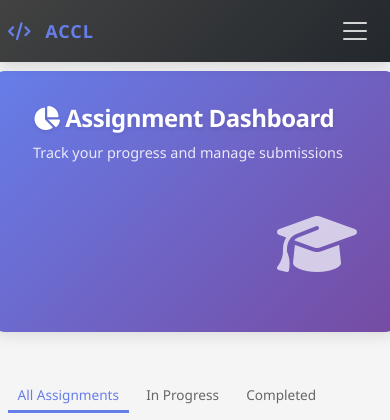
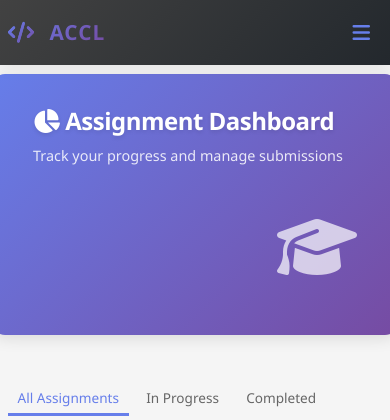
Before and after one commit to amr-yasser226/adaptive-code-lab, a Flask app: page /dashboard in a window 390 px wide. Shown: the top 420 px of the page. Run offline with Flask 3, Linux system fonts and the light colour scheme; the visitor is signed in with stand-in values (Sample User, id 1); some libraries are stand-ins or nearby versions.

Commit message:
feat(ui): modernize navbar with light theme and gradient accents
- White background with subtle shadow
- Gradient text logo (ACCL brand)
- Dark text nav-links with themed icons
- Register button with gradient background
- Mobile toggler with themed icons
- Much cleaner professional look

```diff
--- a/src/web/templates/base.html
+++ b/src/web/templates/base.html
@@ -29,43 +29,56 @@
         Skip to Main Content
     </a>
 
-    <!-- Navigation Bar -->
-    <nav class="navbar navbar-expand-lg navbar-dark bg-dark sticky-top" aria-label="Main Navigation">
+    <!-- Navigation Bar - Modern Light Theme -->
+    <nav class="navbar navbar-expand-lg sticky-top"
+        style="background: white; box-shadow: 0 2px 15px rgba(0,0,0,0.08); padding: 0.75rem 0;"
+        aria-label="Main Navigation">
         <div class="container-fluid">
-            <a class="navbar-brand" href="{{ url_for('index') }}" aria-label="ACCL Home">
-                <i class="fas fa-code" aria-hidden="true"></i> ACCL
+            <a class="navbar-brand d-flex align-items-center gap-2" href="{{ url_for('index') }}" aria-label="ACCL Home"
+                style="font-weight: 700; font-size: 1.3rem;">
+                <span
+                    style="background: linear-gradient(135deg, #667eea 0%, #764ba2 100%); -webkit-background-clip: text; -webkit-text-fill-color: transparent;">
+                    <i class="fas fa-code" aria-hidden="true"
+                        style="background: linear-gradient(135deg, #667eea 0%, #764ba2 100%); -webkit-background-clip: text; -webkit-text-fill-color: transparent;"></i>
+                    ACCL
+                </span>
             </a>
             <button class="navbar-toggler" type="button" data-bs-toggle="collapse" data-bs-target="#navbarNav"
-                aria-controls="navbarNav" aria-expanded="false" aria-label="Toggle navigation">
-                <span class="navbar-toggler-icon"></span>
+                aria-controls="navbarNav" aria-expanded="false" aria-label="Toggle navigation"
+                style="border-color: #667eea;">
+                <i class="fas fa-bars" style="color: #667eea;"></i>
             </button>
             <div class="collapse navbar-collapse" id="navbarNav">
                 <ul class="navbar-nav ms-auto">
                     {% if current_user %}
                     <li class="nav-item">
                         {% if current_user.role == 'instructor' %}
-                        <a class="nav-link" href="{{ url_for('instructor.dashboard') }}">
-                            <i class="fas fa-tachometer-alt"></i> Dashboard
+                        <a class="nav-link" href="{{ url_for('instructor.dashboard') }}"
+                            style="color: #374151; font-weight: 500;">
+                            <i class="fas fa-tachometer-alt" style="color: #667eea;"></i> Dashboard
                         </a>
                         {% else %}
-                        <a class="nav-link" href="{{ url_for('student.dashboard') }}">
-                            <i class="fas fa-tachometer-alt"></i> Dashboard
+                        <a class="nav-link" href="{{ url_for('student.dashboard') }}"
+                            style="color: #374151; font-weight: 500;">
+                            <i class="fas fa-tachometer-alt" style="color: #667eea;"></i> Dashboard
                         </a>
                         {% endif %}
                     </li>
 
                     {% if current_user.role == 'instructor' or current_user.role == 'admin' %}
                     <li class="nav-item">
-                        <a class="nav-link" href="{{ url_for('instructor.analytics') }}">
-                            <i class="fas fa-chart-bar"></i> Analytics
+                        <a class="nav-link" href="{{ url_for('instructor.analytics') }}"
+                            style="color: #374151; font-weight: 500;">
+                            <i class="fas fa-chart-bar" style="color: #667eea;"></i> Analytics
                         </a>
                     </li>
                     {% endif %}
 
                     {% if current_user.role == 'student' %}
                     <li class="nav-item">
-                        <a class="nav-link" href="{{ url_for('student.assignments') }}">
-                            <i class="fas fa-file-upload"></i> Assignments
+                        <a class="nav-link" href="{{ url_for('student.assignments') }}"
+                            style="color: #374151; font-weight: 500;">
+                            <i class="fas fa-file-upload" style="color: #667eea;"></i> Assignments
                         </a>
                     </li>
                     {% endif %}
@@ -85,12 +98,14 @@
                     </li>
                     {% else %}
                     <li class="nav-item">
-                        <a class="nav-link" href="{{ url_for('auth.login') }}">
-                            <i class="fas fa-sign-in-alt"></i> Login
+                        <a class="nav-link" href="{{ url_for('auth.login') }}"
+                            style="color: #374151; font-weight: 500;">
+                            <i class="fas fa-sign-in-alt" style="color: #667eea;"></i> Login
                         </a>
                     </li>
                     <li class="nav-item">
-                        <a class="nav-link" href="{{ url_for('auth.register') }}">
+                        <a class="nav-link px-3 py-2 ms-2" href="{{ url_for('auth.register') }}"
+                            style="background: linear-gradient(135deg, #667eea 0%, #764ba2 100%); color: white; font-weight: 600; border-radius: 8px;">
                             <i class="fas fa-user-plus"></i> Register
                         </a>
                     </li>
```
